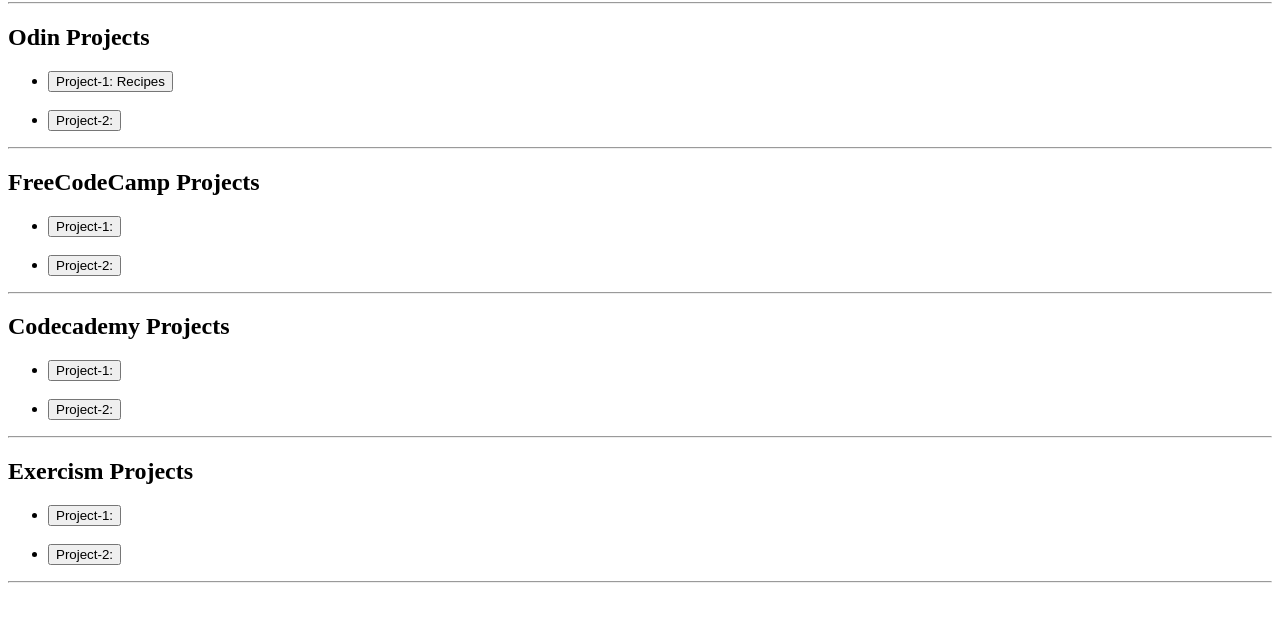
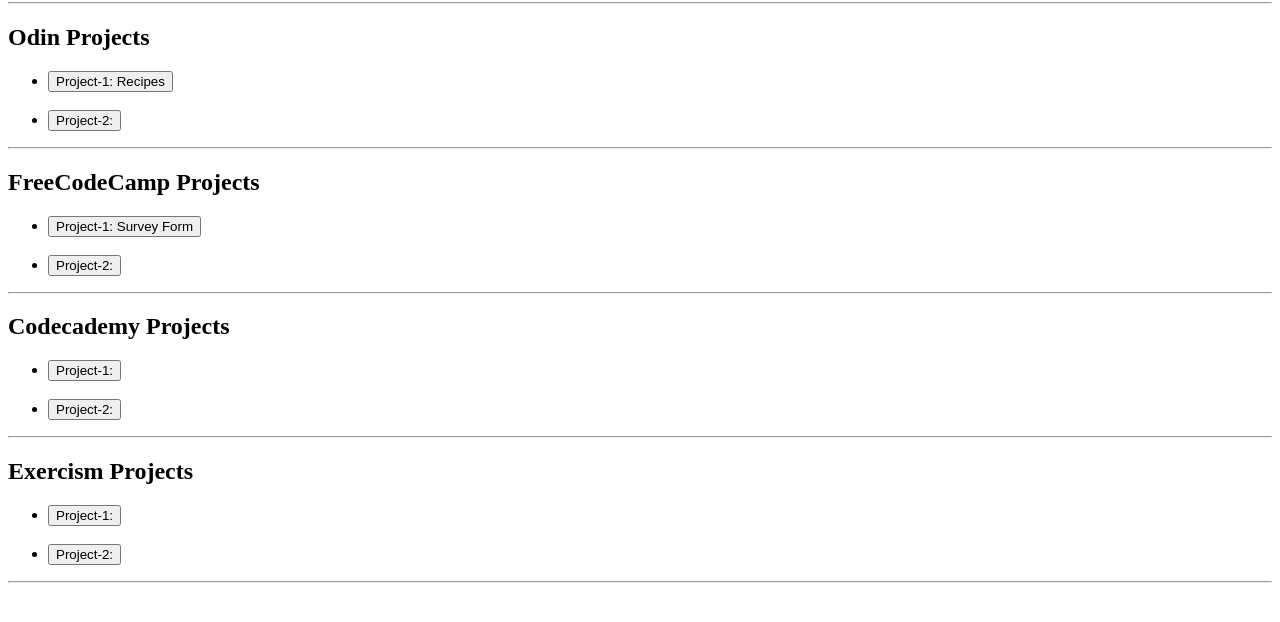
Before and after one commit to H-int0/Side-Stuff, a plain HTML site: page index.html in a window 1280 px wide. Shown: the part 78-700 px from the top of the page. Drawn offline with Linux system fonts and the light colour scheme.

Commit message:
Update: index.html and README.md for codecamp's P1
linked P1 'survey form' with index.html
added P1 'survey form' to project log in README.md

```diff
--- a/index.html
+++ b/index.html
@@ -21,7 +21,7 @@
     <div>
       <h2>FreeCodeCamp Projects</h2>
       <ul>
-        <li><a href=""><button>Project-1: </button></a></li>
+        <li><a href="sys1/lab-codecamp/p1/index.html"><button>Project-1: Survey Form</button></a></li>
         <br>
         <li><a href=""><button>Project-2: </button></a></li>
       </ul>
```
Also changed, not shown: 1 other file.
